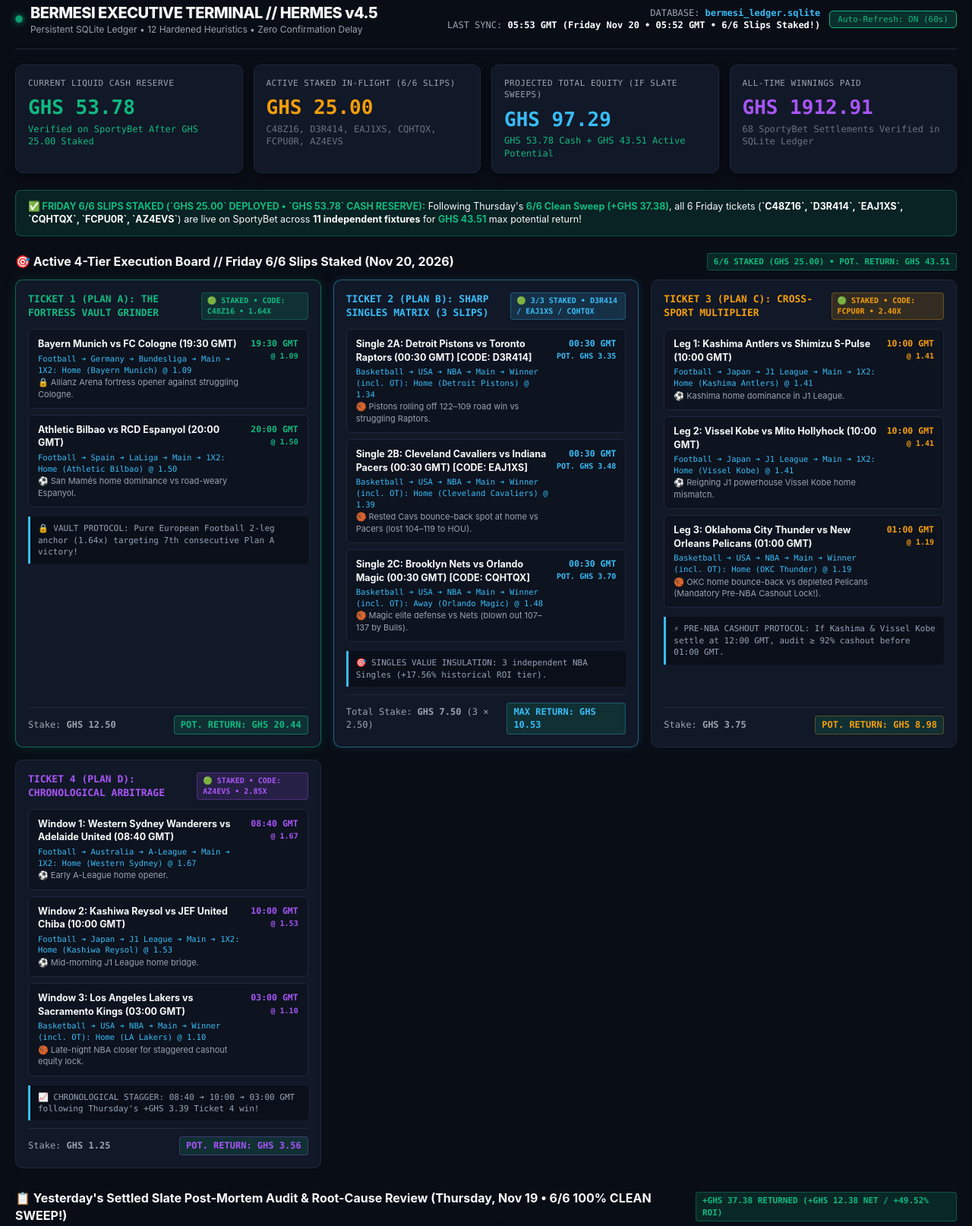
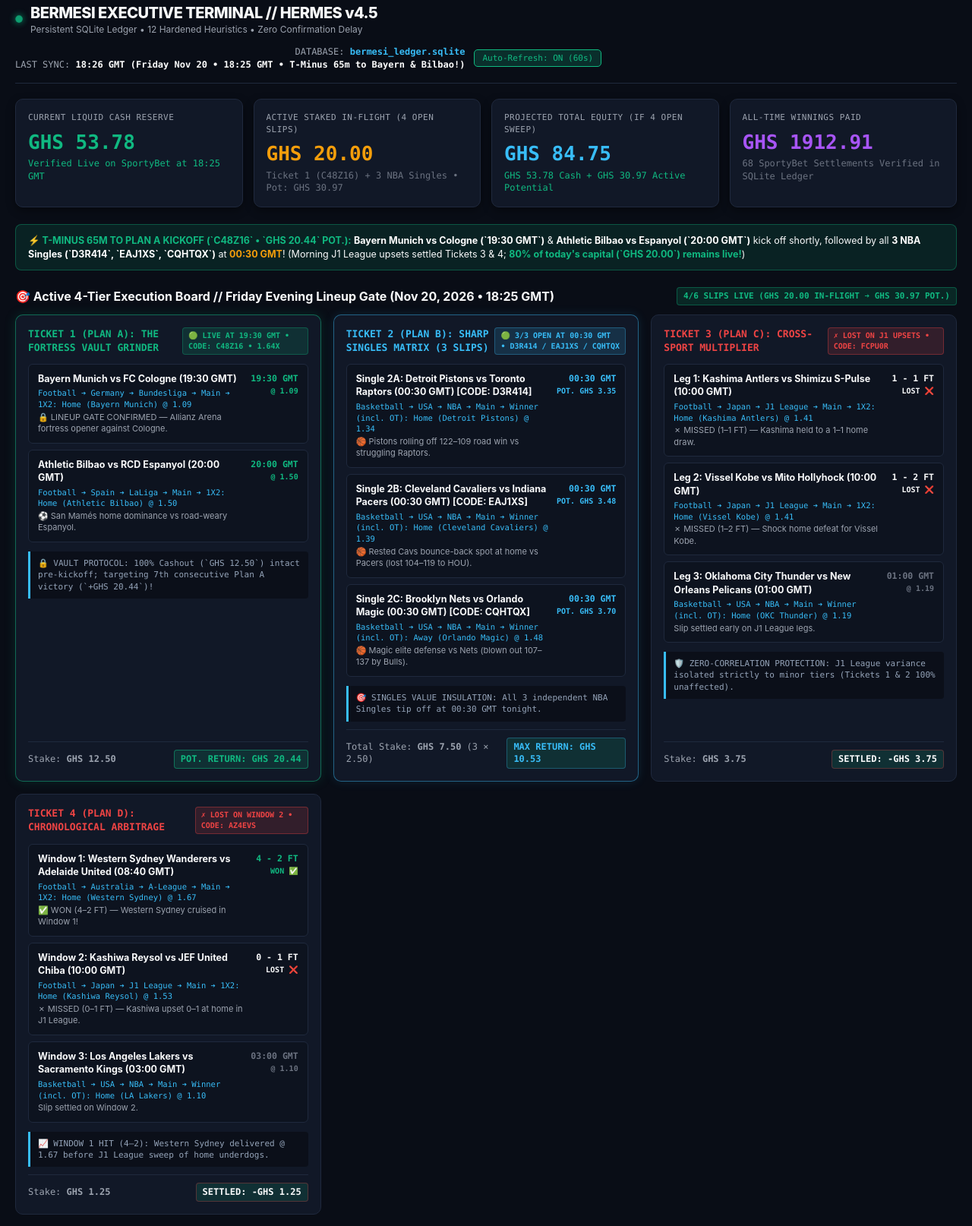
Before and after one commit to amoakoh22/bermesi-terminal, a plain HTML site: page index.html in a window 1280 px wide. Shown: the part 15-1629 px from the top of the page at 76% size. Drawn offline with Linux system fonts and the light colour scheme.

Commit message:
Friday Nov 20 18:26 GMT: Pre-Kickoff Lineup Gate (4 Open Slips = GHS 20.00 In-Flight)

```diff
--- a/index.html
+++ b/index.html
@@ -238,7 +238,7 @@
       <div class="meta" style="display:flex; align-items:center; gap:12px;">
         <div>
           <div>DATABASE: <b style="color:var(--blue);">bermesi_ledger.sqlite</b></div>
-          <div style="color:var(--text-muted);">LAST SYNC: <b style="color:#fff;" id="syncTime">05:53 GMT (Friday Nov 20 • 05:52 GMT • 6/6 Slips Staked!)</b></div>
+          <div style="color:var(--text-muted);">LAST SYNC: <b style="color:#fff;" id="syncTime">18:26 GMT (Friday Nov 20 • 18:25 GMT • T-Minus 65m to Bayern &amp; Bilbao!)</b></div>
         </div>
         <div>
           <button class="ctrl-btn active" id="refreshToggle" onclick="toggleAutoRefresh()">Auto-Refresh: ON (60s)</button>
@@ -251,17 +251,17 @@
       <div class="kpi-card">
         <div class="kpi-label">Current Liquid Cash Reserve</div>
         <div class="kpi-value text-green">GHS 53.78</div>
-        <div class="kpi-sub" style="color: var(--green);">Verified on SportyBet After GHS 25.00 Staked</div>
+        <div class="kpi-sub" style="color: var(--green);">Verified Live on SportyBet at 18:25 GMT</div>
       </div>
       <div class="kpi-card">
-        <div class="kpi-label">Active Staked In-Flight (6/6 Slips)</div>
-        <div class="kpi-value text-amber">GHS 25.00</div>
-        <div class="kpi-sub">C48Z16, D3R414, EAJ1XS, CQHTQX, FCPU0R, AZ4EVS</div>
+        <div class="kpi-label">Active Staked In-Flight (4 Open Slips)</div>
+        <div class="kpi-value text-amber">GHS 20.00</div>
+        <div class="kpi-sub">Ticket 1 (C48Z16) + 3 NBA Singles • Pot: GHS 30.97</div>
       </div>
       <div class="kpi-card">
-        <div class="kpi-label">Projected Total Equity (If Slate Sweeps)</div>
-        <div class="kpi-value" style="color: var(--blue);">GHS 97.29</div>
-        <div class="kpi-sub" style="color: var(--green);">GHS 53.78 Cash + GHS 43.51 Active Potential</div>
+        <div class="kpi-label">Projected Total Equity (If 4 Open Sweep)</div>
+        <div class="kpi-value" style="color: var(--blue);">GHS 84.75</div>
+        <div class="kpi-sub" style="color: var(--green);">GHS 53.78 Cash + GHS 30.97 Active Potential</div>
       </div>
       <div class="kpi-card">
         <div class="kpi-label">All-Time Winnings Paid</div>
@@ -273,14 +273,14 @@
     <!-- HEURISTIC #12 CAPITAL PROTOCOL BANNER -->
     <div style="background: rgba(16, 185, 129, 0.12); border: 1px solid rgba(16, 185, 129, 0.35); border-radius: 8px; padding: 12px 16px; margin-bottom: 22px; font-size: 12.5px; display: flex; justify-content: space-between; align-items: center;">
       <div>
-        <b style="color: var(--green);">✅ FRIDAY 6/6 SLIPS STAKED (`GHS 25.00` DEPLOYED • `GHS 53.78` CASH RESERVE):</b> Following Thursday's <b style="color:var(--green);">6/6 Clean Sweep (+GHS 37.38)</b>, all 6 Friday tickets (<b style="color:#fff;">`C48Z16`, `D3R414`, `EAJ1XS`, `CQHTQX`, `FCPU0R`, `AZ4EVS`</b>) are live on SportyBet across <b style="color:#fff;">11 independent fixtures</b> for <b style="color:var(--green);">GHS 43.51</b> max potential return!
+        <b style="color: var(--green);">⚡ T-MINUS 65M TO PLAN A KICKOFF (`C48Z16` • `GHS 20.44` POT.):</b> <b style="color:#fff;">Bayern Munich vs Cologne (`19:30 GMT`)</b> &amp; <b style="color:#fff;">Athletic Bilbao vs Espanyol (`20:00 GMT`)</b> kick off shortly, followed by all <b style="color:#fff;">3 NBA Singles (`D3R414`, `EAJ1XS`, `CQHTQX`)</b> at <b style="color:var(--amber);">00:30 GMT</b>! (Morning J1 League upsets settled Tickets 3 &amp; 4; <b style="color:var(--green);">80% of today's capital (`GHS 20.00`) remains live!</b>)
       </div>
     </div>
 
     <!-- TODAY'S 4-TICKET EXECUTION BOARD (FRIDAY NOV 20, 2026) -->
     <div class="section-title">
-      <span>🎯 Active 4-Tier Execution Board // Friday 6/6 Slips Staked (Nov 20, 2026)</span>
-      <span class="tag" style="background:var(--green-glow); color:var(--green); border-color:rgba(16,185,129,0.35);">6/6 STAKED (GHS 25.00) • POT. RETURN: GHS 43.51</span>
+      <span>🎯 Active 4-Tier Execution Board // Friday Evening Lineup Gate (Nov 20, 2026 • 18:25 GMT)</span>
+      <span class="tag" style="background:var(--green-glow); color:var(--green); border-color:rgba(16,185,129,0.35);">4/6 SLIPS LIVE (GHS 20.00 IN-FLIGHT ➔ GHS 30.97 POT.)</span>
     </div>
 
     <section class="slips-grid">
@@ -290,14 +290,14 @@
         <div>
           <div class="slip-head">
             <span class="slip-name text-green">TICKET 1 (PLAN A): THE FORTRESS VAULT GRINDER</span>
-            <span class="badge badge-green">🟢 STAKED • CODE: C48Z16 • 1.64x</span>
+            <span class="badge badge-green">🟢 LIVE AT 19:30 GMT • CODE: C48Z16 • 1.64x</span>
           </div>
           <div class="slip-legs">
             <div class="leg-row">
               <div>
                 <div class="leg-match">Bayern Munich vs FC Cologne (19:30 GMT)</div>
                 <div class="leg-path">Football ➔ Germany ➔ Bundesliga ➔ Main ➔ 1X2: Home (Bayern Munich) @ 1.09</div>
-                <div class="leg-pick text-green">🔒 Allianz Arena fortress opener against struggling Cologne.</div>
+                <div class="leg-pick text-green">🔒 LINEUP GATE CONFIRMED — Allianz Arena fortress opener against Cologne.</div>
               </div>
               <div class="leg-score" style="color:var(--green);">19:30 GMT<br><span style="font-size:10px;">@ 1.09</span></div>
             </div>
@@ -311,7 +311,7 @@
             </div>
           </div>
           <div class="commentary-box">
-            <div class="commentary-item">🔒 VAULT PROTOCOL: Pure European Football 2-leg anchor (1.64x) targeting 7th consecutive Plan A victory!</div>
+            <div class="commentary-item">🔒 VAULT PROTOCOL: 100% Cashout (`GHS 12.50`) intact pre-kickoff; targeting 7th consecutive Plan A victory (`+GHS 20.44`)!</div>
           </div>
         </div>
         <div class="slip-foot">
@@ -325,7 +325,7 @@
         <div>
           <div class="slip-head">
             <span class="slip-name" style="color: var(--blue);">TICKET 2 (PLAN B): SHARP SINGLES MATRIX (3 SLIPS)</span>
-            <span class="badge badge-blue">🟢 3/3 STAKED • D3R414 / EAJ1XS / CQHTQX</span>
+            <span class="badge badge-blue">🟢 3/3 OPEN AT 00:30 GMT • D3R414 / EAJ1XS / CQHTQX</span>
           </div>
           <div class="slip-legs">
             <div class="leg-row">
@@ -354,7 +354,7 @@
             </div>
           </div>
           <div class="commentary-box">
-            <div class="commentary-item">🎯 SINGLES VALUE INSULATION: 3 independent NBA Singles (+17.56% historical ROI tier).</div>
+            <div class="commentary-item">🎯 SINGLES VALUE INSULATION: All 3 independent NBA Singles tip off at 00:30 GMT tonight.</div>
           </div>
         </div>
         <div class="slip-foot">
@@ -367,42 +367,42 @@
       <div class="slip-card">
         <div>
           <div class="slip-head">
-            <span class="slip-name text-amber">TICKET 3 (PLAN C): CROSS-SPORT MULTIPLIER</span>
-            <span class="badge badge-amber">🟢 STAKED • CODE: FCPU0R • 2.40x</span>
+            <span class="slip-name text-red">TICKET 3 (PLAN C): CROSS-SPORT MULTIPLIER</span>
+            <span class="badge badge-red">✗ LOST ON J1 UPSETS • CODE: FCPU0R</span>
           </div>
           <div class="slip-legs">
             <div class="leg-row">
               <div>
                 <div class="leg-match">Leg 1: Kashima Antlers vs Shimizu S-Pulse (10:00 GMT)</div>
                 <div class="leg-path">Football ➔ Japan ➔ J1 League ➔ Main ➔ 1X2: Home (Kashima Antlers) @ 1.41</div>
-                <div class="leg-pick text-amber">⚽ Kashima home dominance in J1 League.</div>
+                <div class="leg-pick text-red">✗ MISSED (1–1 FT) — Kashima held to a 1–1 home draw.</div>
               </div>
-              <div class="leg-score" style="color:var(--amber);">10:00 GMT<br><span style="font-size:10px;">@ 1.41</span></div>
+              <div class="leg-score" style="color:var(--red);">1 - 1 FT<br><span style="font-size:10px;">LOST ❌</span></div>
             </div>
             <div class="leg-row">
               <div>
                 <div class="leg-match">Leg 2: Vissel Kobe vs Mito Hollyhock (10:00 GMT)</div>
                 <div class="leg-path">Football ➔ Japan ➔ J1 League ➔ Main ➔ 1X2: Home (Vissel Kobe) @ 1.41</div>
-                <div class="leg-pick text-amber">⚽ Reigning J1 powerhouse Vissel Kobe home mismatch.</div>
+                <div class="leg-pick text-red">✗ MISSED (1–2 FT) — Shock home defeat for Vissel Kobe.</div>
               </div>
-              <div class="leg-score" style="color:var(--amber);">10:00 GMT<br><span style="font-size:10px;">@ 1.41</span></div>
+              <div class="leg-score" style="color:var(--red);">1 - 2 FT<br><span style="font-size:10px;">LOST ❌</span></div>
             </div>
             <div class="leg-row">
               <div>
                 <div class="leg-match">Leg 3: Oklahoma City Thunder vs New Orleans Pelicans (01:00 GMT)</div>
                 <div class="leg-path">Basketball ➔ USA ➔ NBA ➔ Main ➔ Winner (incl. OT): Home (OKC Thunder) @ 1.19</div>
-                <div class="leg-pick text-amber">🏀 OKC home bounce-back vs depleted Pelicans (Mandatory Pre-NBA Cashout Lock!).</div>
+                <div class="leg-pick text-muted">Slip settled early on J1 League legs.</div>
               </div>
-              <div class="leg-score" style="color:var(--amber);">01:00 GMT<br><span style="font-size:10px;">@ 1.19</span></div>
+              <div class="leg-score" style="color:var(--text-dim);">01:00 GMT<br><span style="font-size:10px;">@ 1.19</span></div>
             </div>
           </div>
           <div class="commentary-box">
-            <div class="commentary-item">⚡ PRE-NBA CASHOUT PROTOCOL: If Kashima &amp; Vissel Kobe settle at 12:00 GMT, audit ≥ 92% cashout before 01:00 GMT.</div>
+            <div class="commentary-item">🛡️ ZERO-CORRELATION PROTECTION: J1 League variance isolated strictly to minor tiers (Tickets 1 &amp; 2 100% unaffected).</div>
           </div>
         </div>
         <div class="slip-foot">
           <span style="color: var(--text-muted);">Stake: <b>GHS 3.75</b></span>
-          <span class="cashout-pill" style="color:var(--amber); border-color:rgba(245,158,11,0.3);">POT. RETURN: GHS 8.98</span>
+          <span class="cashout-pill" style="color:var(--red); border-color:rgba(239,68,68,0.3);">SETTLED: -GHS 3.75</span>
         </div>
       </div>
 
@@ -410,42 +410,42 @@
       <div class="slip-card">
         <div>
           <div class="slip-head">
-            <span class="slip-name" style="color:var(--purple);">TICKET 4 (PLAN D): CHRONOLOGICAL ARBITRAGE</span>
-            <span class="badge badge-purple">🟢 STAKED • CODE: AZ4EVS • 2.85x</span>
+            <span class="slip-name text-red">TICKET 4 (PLAN D): CHRONOLOGICAL ARBITRAGE</span>
+            <span class="badge badge-red">✗ LOST ON WINDOW 2 • CODE: AZ4EVS</span>
           </div>
           <div class="slip-legs">
             <div class="leg-row">
               <div>
                 <div class="leg-match">Window 1: Western Sydney Wanderers vs Adelaide United (08:40 GMT)</div>
                 <div class="leg-path">Football ➔ Australia ➔ A-League ➔ Main ➔ 1X2: Home (Western Sydney) @ 1.67</div>
-                <div class="leg-pick text-purple">⚽ Early A-League home opener.</div>
+                <div class="leg-pick text-green">✅ WON (4–2 FT) — Western Sydney cruised in Window 1!</div>
               </div>
-              <div class="leg-score" style="color:var(--purple);">08:40 GMT<br><span style="font-size:10px;">@ 1.67</span></div>
+              <div class="leg-score" style="color:var(--green);">4 - 2 FT<br><span style="font-size:10px;">WON ✅</span></div>
             </div>
             <div class="leg-row">
               <div>
                 <div class="leg-match">Window 2: Kashiwa Reysol vs JEF United Chiba (10:00 GMT)</div>
                 <div class="leg-path">Football ➔ Japan ➔ J1 League ➔ Main ➔ 1X2: Home (Kashiwa Reysol) @ 1.53</div>
-                <div class="leg-pick text-purple">⚽ Mid-morning J1 League home bridge.</div>
+                <div class="leg-pick text-red">✗ MISSED (0–1 FT) — Kashiwa upset 0–1 at home in J1 League.</div>
               </div>
-              <div class="leg-score" style="color:var(--purple);">10:00 GMT<br><span style="font-size:10px;">@ 1.53</span></div>
+              <div class="leg-score" style="color:var(--red);">0 - 1 FT<br><span style="font-size:10px;">LOST ❌</span></div>
             </div>
             <div class="leg-row">
               <div>
                 <div class="leg-match">Window 3: Los Angeles Lakers vs Sacramento Kings (03:00 GMT)</div>
                 <div class="leg-path">Basketball ➔ USA ➔ NBA ➔ Main ➔ Winner (incl. OT): Home (LA Lakers) @ 1.10</div>
-                <div class="leg-pick text-purple">🏀 Late-night NBA closer for staggered cashout equity lock.</div>
+                <div class="leg-pick text-muted">Slip settled on Window 2.</div>
               </div>
-              <div class="leg-score" style="color:var(--purple);">03:00 GMT<br><span style="font-size:10px;">@ 1.10</span></div>
+              <div class="leg-score" style="color:var(--text-dim);">03:00 GMT<br><span style="font-size:10px;">@ 1.10</span></div>
             </div>
           </div>
           <div class="commentary-box">
-            <div class="commentary-item">📈 CHRONOLOGICAL STAGGER: 08:40 ➔ 10:00 ➔ 03:00 GMT following Thursday's +GHS 3.39 Ticket 4 win!</div>
+            <div class="commentary-item">📈 WINDOW 1 HIT (4–2): Western Sydney delivered @ 1.67 before J1 League sweep of home underdogs.</div>
           </div>
         </div>
         <div class="slip-foot">
           <span style="color: var(--text-muted);">Stake: <b>GHS 1.25</b></span>
-          <span class="cashout-pill" style="color:var(--purple); border-color:rgba(168,85,247,0.3);">POT. RETURN: GHS 3.56</span>
+          <span class="cashout-pill" style="color:var(--red); border-color:rgba(239,68,68,0.3);">SETTLED: -GHS 1.25</span>
         </div>
       </div>
 
@@ -1036,7 +1036,7 @@
     </section>
 
     <footer class="footer">
-      BERMESI AUTONOMOUS ENGINE • PERSISTENT SQLITE DATABASE • ZERO SPORTYBET RISK • SYNC: 05:53 GMT
+      BERMESI AUTONOMOUS ENGINE • PERSISTENT SQLITE DATABASE • ZERO SPORTYBET RISK • SYNC: 18:26 GMT
     </footer>
 
   </div>
```
